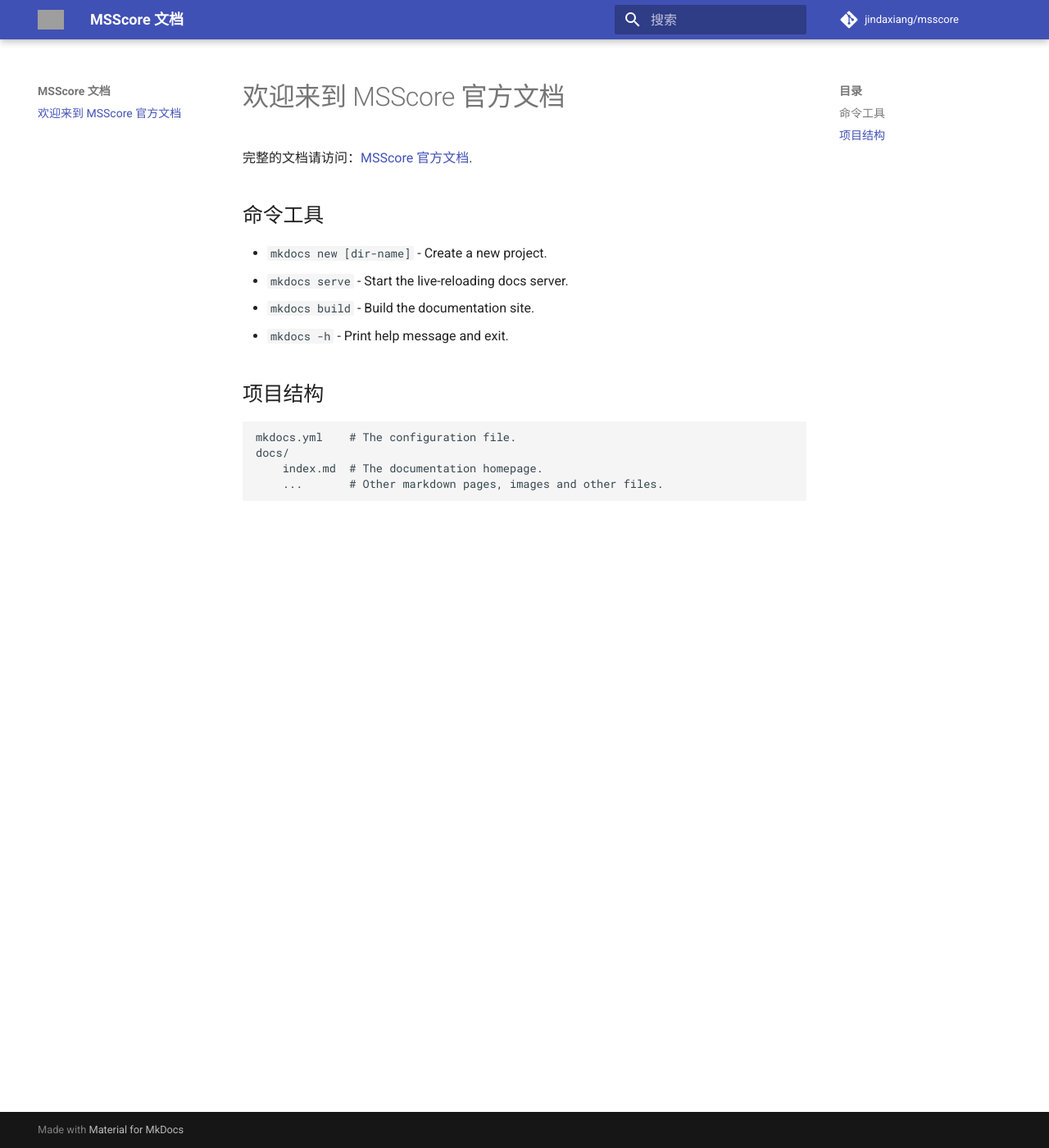
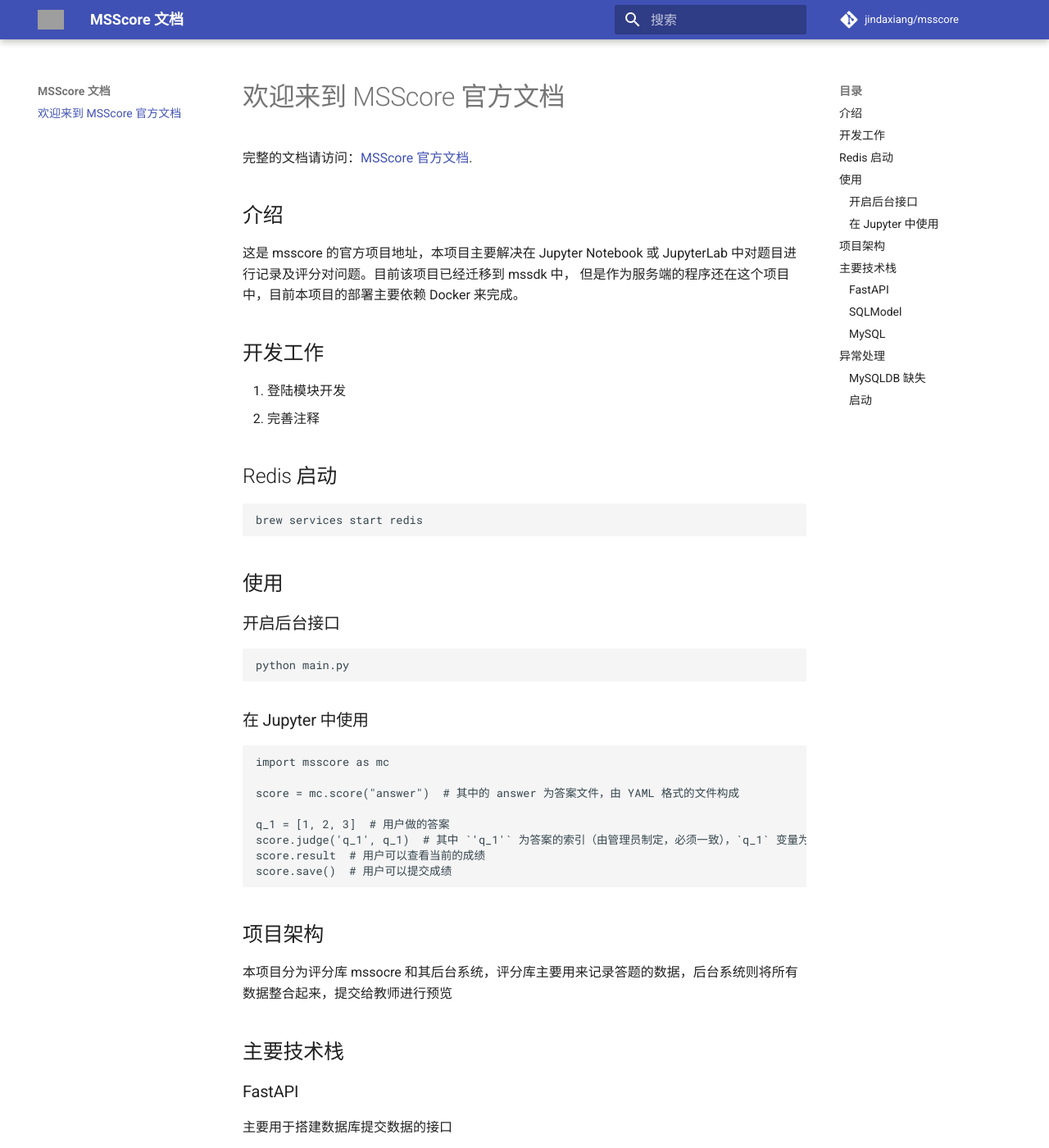
Before and after one commit to jindaxiang/msscore, an MkDocs documentation site: the page built from docs/index.md, in a window 1280 px wide and 1400 px high. Shown: the whole window at 82% size. Built offline with MkDocs 1.6.1 and Material for MkDocs 9.7.7, drawn with Linux system fonts in a browser that asks for light colours; comment, search, counter and statistics services are not loaded; some of the changed text lies outside the part shown; grey boxes are pictures that could not be loaded.

Commit message:
docs(docs): docs
docs

````diff
--- a/docs/index.md
+++ b/docs/index.md
@@ -2,16 +2,72 @@
 
 完整的文档请访问：[MSScore 官方文档](https://msscore.readthedocs.io/).
 
-## 命令工具
+## 介绍
 
-* `mkdocs new [dir-name]` - Create a new project.
-* `mkdocs serve` - Start the live-reloading docs server.
-* `mkdocs build` - Build the documentation site.
-* `mkdocs -h` - Print help message and exit.
+这是 msscore 的官方项目地址，本项目主要解决在 Jupyter Notebook 或 JupyterLab 中对题目进行记录及评分对问题。目前该项目已经迁移到 mssdk 中，
+但是作为服务端的程序还在这个项目中，目前本项目的部署主要依赖 Docker 来完成。
 
-## 项目结构
+## 开发工作
 
-    mkdocs.yml    # The configuration file.
-    docs/
-        index.md  # The documentation homepage.
-        ...       # Other markdown pages, images and other files.
+1. 登陆模块开发
+2. 完善注释
+
+## Redis 启动
+
+```shell
+brew services start redis
+```
+
+## 使用
+
+### 开启后台接口
+
+```shell
+python main.py
+```
+
+### 在 Jupyter 中使用
+
+```python
+import msscore as mc
+
+score = mc.score("answer")  # 其中的 answer 为答案文件，由 YAML 格式的文件构成
+
+q_1 = [1, 2, 3]  # 用户做的答案
+score.judge('q_1', q_1)  # 其中 `'q_1'` 为答案的索引（由管理员制定，必须一致），`q_1` 变量为答案，可以定义不同的变量名
+score.result  # 用户可以查看当前的成绩
+score.save()  # 用户可以提交成绩
+```
+
+## 项目架构
+
+本项目分为评分库 mssocre 和其后台系统，评分库主要用来记录答题的数据，后台系统则将所有数据整合起来，提交给教师进行预览
+
+## 主要技术栈
+
+### FastAPI
+
+主要用于搭建数据库提交数据的接口
+
+### SQLModel
+
+主要用于解决数据库与数据模型的映射
+
+### MySQL
+
+后台数据库选择 MySQL 来进行管理
+
+## 异常处理
+
+### MySQLDB 缺失
+
+```shell
+pip install mysqlclient
+```
+
+### 启动
+
+```shell
+cd /usr/local/lib/python3.10/site-packages/msscore
+python main.py  # 注意不能在 reload 设置 True
+```
````
